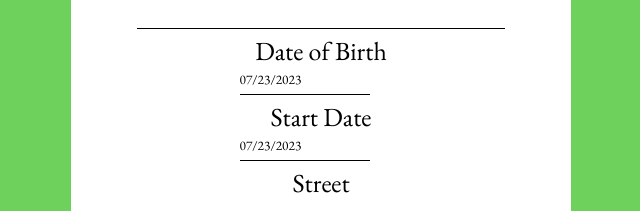
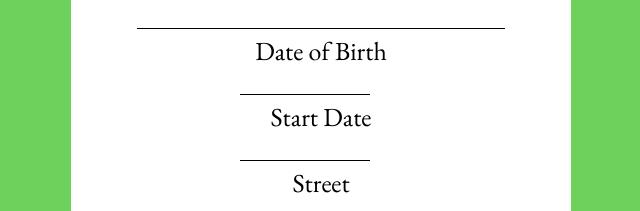
Before and after one commit to Eliaexe/HR-NET, a React (Create React App) app: page / in a window 1280 px wide. Shown: the part 198-409 px from the top of the page, without its empty margins (319-959 px from the left). Built offline with nearby package versions, Linux system fonts and the light colour scheme.

Commit message:
date picker is now dynamic whit the form component

```diff
--- a/src/components/Modal.jsx
+++ b/src/components/Modal.jsx
@@ -1,18 +1,15 @@
 import { useDispatch } from "react-redux";
 import { useState } from "react";
 import { saveEmployee } from "../store/actions";
-// React-Select external pakage
 import Select from "react-select";
 import DatePicker from "react-datepicker";
 import "react-datepicker/dist/react-datepicker.css";
-
 
 export default function Modal(props) {
   const modalStructure = props.input;
   const dispatch = useDispatch();
   const [selectedOption, setSelectedOption] = useState(null);
-  const [inputDate, setinputDate] = useState(new Date());
-
+  const [inputDate, setInputDate] = useState([]);
 
   const handleSubmit = (e) => {
     e.preventDefault();
@@ -22,36 +19,41 @@ export default function Modal(props) {
       newEmployeeData[input.id] = input.value;
     });
 
-    // // Controllo campi obbligatori, ad esempio:
-    // if (!newEmployeeData.firstName || !newEmployeeData.lastName) {
-    //   alert("Please fill in all required fields");
-    //   return;
-    // }
+    dispatch(saveEmployee(newEmployeeData));
+  };
 
-    dispatch(saveEmployee(newEmployeeData));
+  const handleChangeDate = (name, date) => {
+    const existingDataIndex = inputDate.findIndex((data) => data.name === name);
+
+    if (existingDataIndex !== -1) {
+      setInputDate((prevInputDate) =>
+        prevInputDate.map((data, index) =>
+          index === existingDataIndex ? { ...data, date } : data
+        )
+      );
+    } else {
+      setInputDate((prevInputDate) => [...prevInputDate, { name, date }]);
+    }
   };
 
   const renderModal = () => {
     const inputElements = [];
 
-
     for (const input in modalStructure) {
       if (Object.hasOwnProperty.call(modalStructure, input)) {
         const type = modalStructure[input];
         const metadata = input.toLowerCase().split(" ").join("_");
-        // const isRequired = type[1] === 'required' ? true : false
-        // console.log(isRequired);
-        if (type[0] !== 'select' && type[0] !== 'date') {
-          // console.log(type[1]);
+
+        if (type[0] !== "select" && type[0] !== "date") {
           inputElements.push(
             <div className="input-wrapper" key={metadata}>
               <label htmlFor={metadata}>{input}</label>
               <input type={type} id={metadata} />
             </div>
           );
-        } else if (type[0] === 'select') {
-            inputElements.push(renderSelectInput(input, type[1], metadata))
-        } else if (type[0] === 'date'){
+        } else if (type[0] === "select") {
+          inputElements.push(renderSelectInput(input, type[1], metadata));
+        } else if (type[0] === "date") {
           inputElements.push(renderDateInput(input, metadata));
         }
       }
@@ -61,11 +63,12 @@ export default function Modal(props) {
   };
 
   const renderSelectInput = (name, selection, metadata) => {
-    const options = []
-    selection.forEach(e => {
+    const options = [];
+    selection.forEach((e) => {
       options.push({
-        'value': e.toLowerCase(), 'label': e
-      })
+        value: e.toLowerCase(),
+        label: e,
+      });
     });
     return (
       <div className="input-wrapper" key={metadata}>
@@ -82,7 +85,12 @@ export default function Modal(props) {
     return (
       <div className="input-wrapper" key={metadata}>
         <label htmlFor={metadata}>{name}</label>
-        <DatePicker selected={inputDate} onChange={(date) => setinputDate(date)} />
+        <DatePicker
+          selected={
+            inputDate.find((data) => data.name === name)?.date || null
+          }
+          onChange={(date) => handleChangeDate(name, date)}
+        />
       </div>
     );
   };
```
Lines whose indentation alone changed are shown as unchanged.
